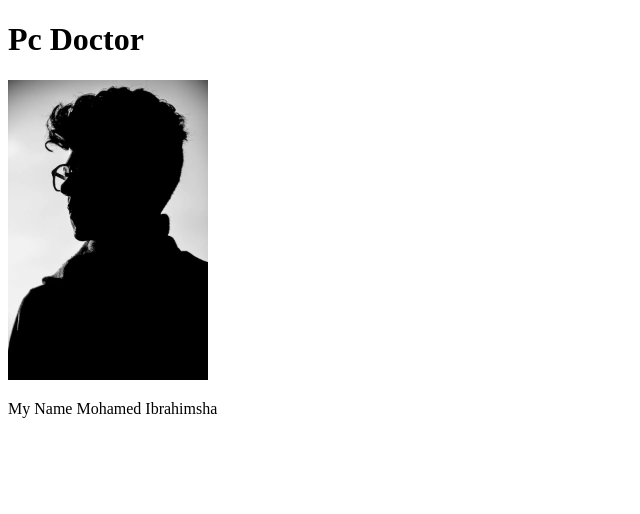
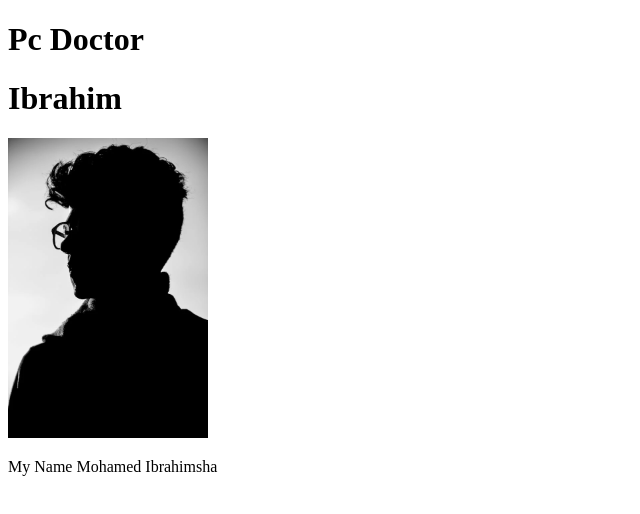
Before and after one commit to shadawaa/ibrahim_test, a plain HTML site: page index.html in a window 1280 px wide. Shown: the whole page, without its empty margins (0-640 px from the left). Drawn offline with Linux system fonts and the light colour scheme.

Commit message:
Added New Name

```diff
--- a/index.html
+++ b/index.html
@@ -7,6 +7,7 @@
 </head>
 <body>
     <h1>Pc Doctor</h1>
+    <h1>Ibrahim</h1>
     <img width="200" src="Profile.webp" alt="">
     <p>My Name Mohamed Ibrahimsha</p>
 </body>
```
